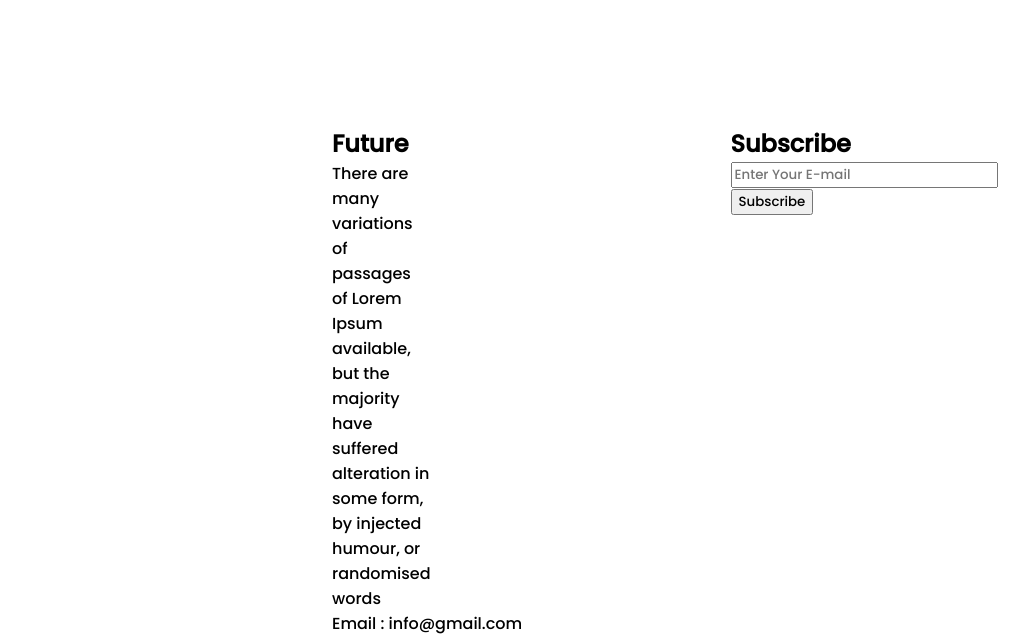
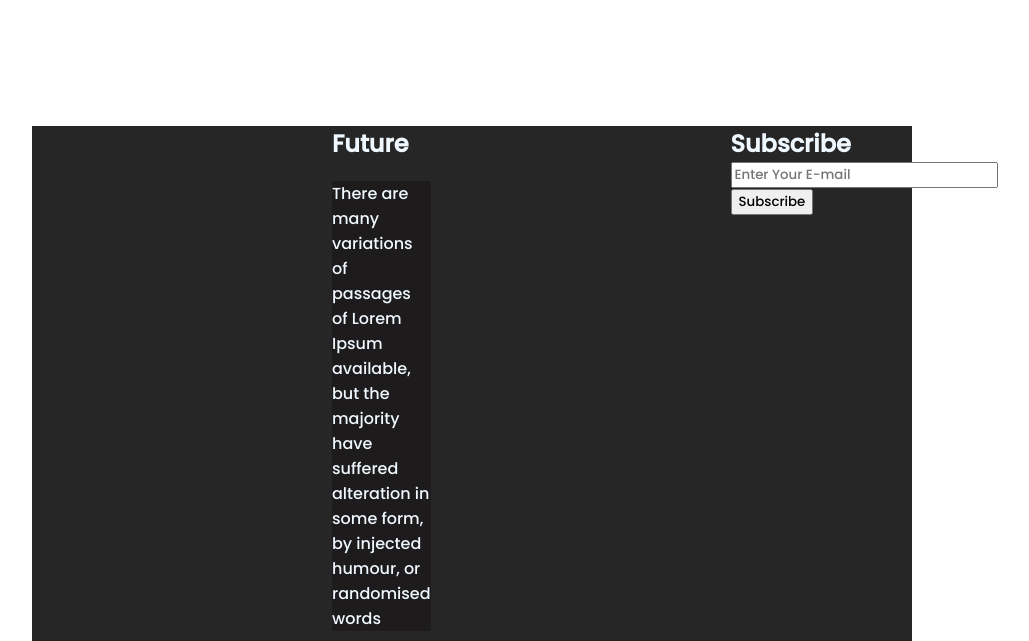
Before and after one commit to Abeir01/assignment-1, a plain HTML site: page index.html in a window 1280 px wide. Shown: the part 3990-4631 px from the top of the page, without its empty margins (168-1197 px from the left). Drawn offline with Linux system fonts and the light colour scheme.

Commit message:
second commit

```diff
--- a/index.html
+++ b/index.html
@@ -136,7 +136,7 @@
     <div class="footer-main">
 <!-- --------------------------- -->
 <div class="future-class">
-<h1>Future</h1>
+<h1 style="margin-bottom: 20px;">Future</h1>
 <p class="footer-longtext">There are many variations of passages of Lorem Ipsum
 available, but the majority have suffered alteration in some
 form, by injected humour, or randomised words
--- a/styles/style.css
+++ b/styles/style.css
@@ -172,14 +172,19 @@ color: rgb(117,
 }
 
 .footer-main{
+    color: aliceblue;
     display: flex;
     margin-left: 200px;
     margin-right: 200px;
     justify-content: space-between;
+    background-color: rgb(39, 38, 38);
+    margin-bottom: 500px;
 }
 
 .footer-longtext{
     margin-right: 300px;
+    background-color: rgb(29, 27, 27);
+    margin-bottom: 20px;
 }
 
 .subscribe{
```
